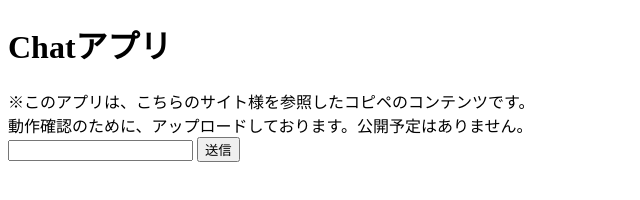
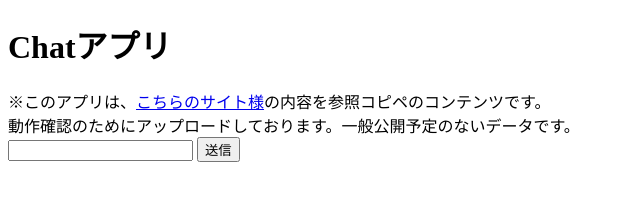
Before and after one commit to Tanishimura/realtimetuusin, a website: page index.html in a window 1280 px wide. Shown: the whole page, without its empty margins (0-640 px from the left). Drawn offline with nearby package versions, Linux system fonts and the light colour scheme; no server answers.

Commit message:
realtimetuusin

```diff
--- a/index.html
+++ b/index.html
@@ -6,8 +6,8 @@
 </head>
 <body>
 <h1>Chatアプリ</h1>
-※このアプリは、こちらのサイト様を参照したコピペのコンテンツです。<br>
-動作確認のために、アップロードしております。公開予定はありません。<br>
+※このアプリは、<a href="http://www.websuppli.com/javascript/443/">こちらのサイト様</a>の内容を参照コピペのコンテンツです。<br>
+動作確認のためにアップロードしております。一般公開予定のないデータです。<br>
 <form id='form'>
   <input id="chat" />
   <button>送信</button>
```
